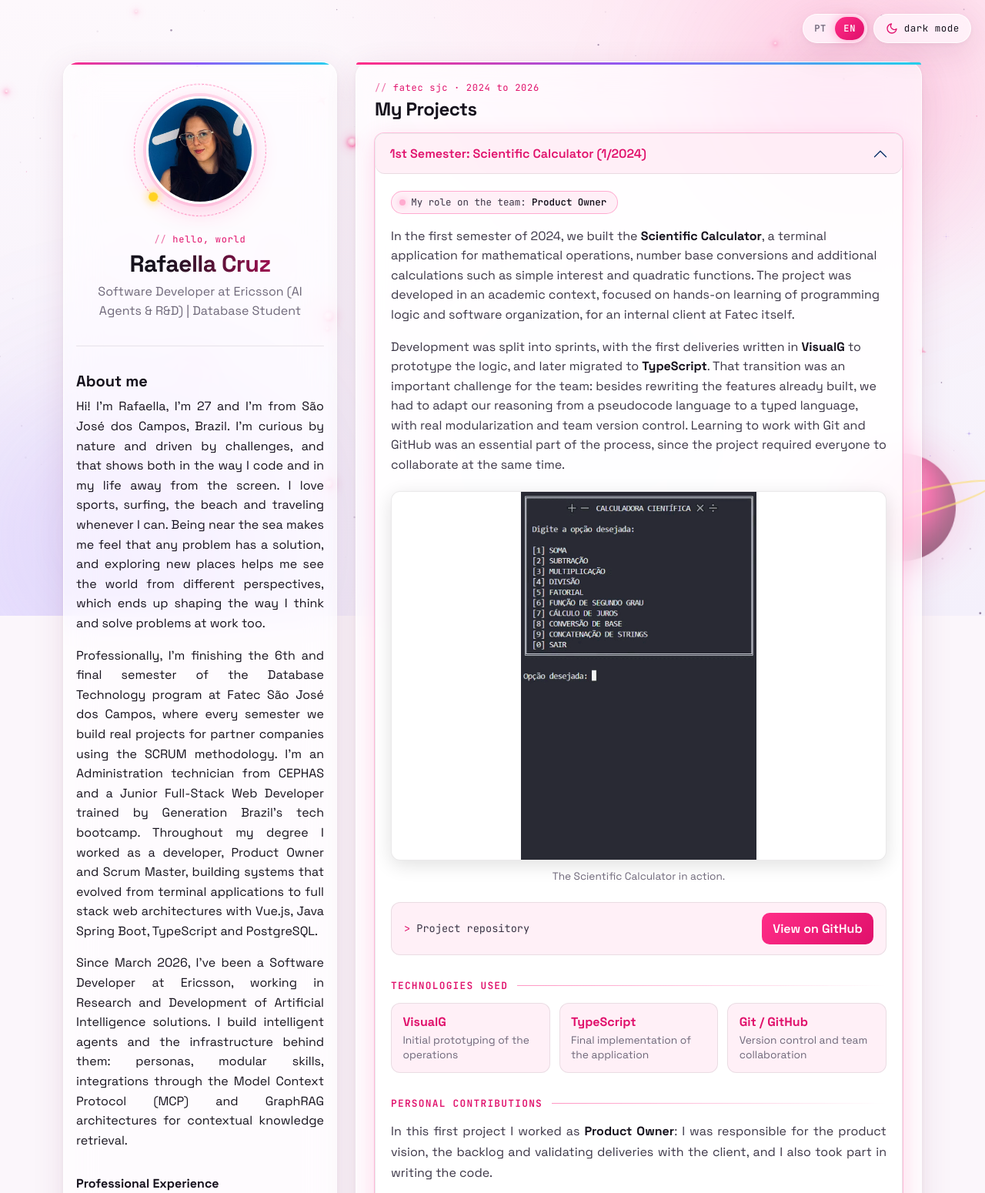
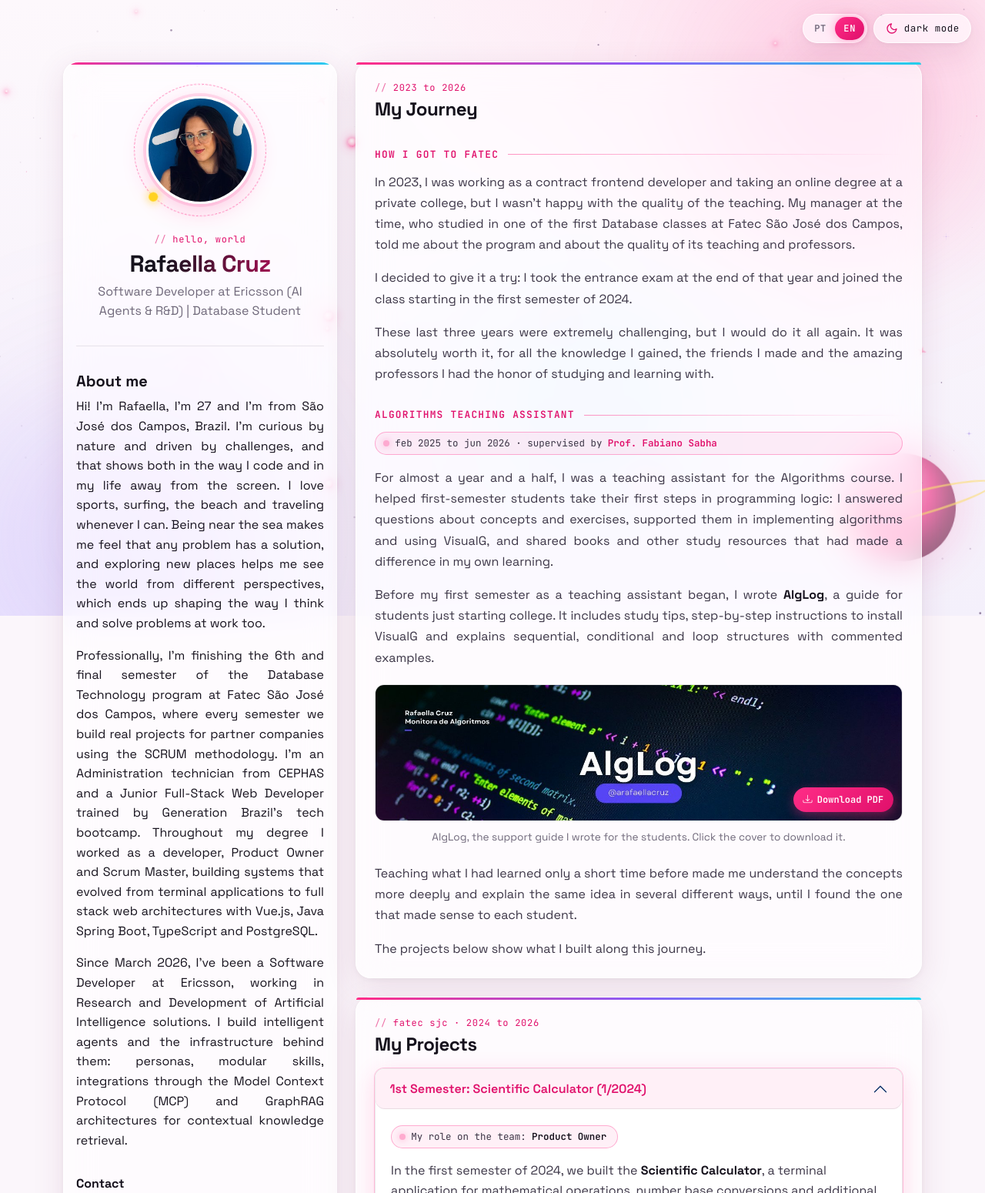
Before and after one commit to arafaellacruz/arafaellacruz.github.io, a plain HTML site: page index.html in a window 1280 px wide. Shown: the top 1550 px of the page at 77% size. Drawn offline with nearby package versions, Linux system fonts and the light colour scheme.

Commit message:
feat: adding journey section with teaching assistant experience and algorithms guide download

```diff
--- a/i18n.js
+++ b/i18n.js
@@ -9,13 +9,6 @@ window.I18N_EN = {
  "t008": "Hi! I'm Rafaella, I'm 27 and I'm from São José dos Campos, Brazil. I'm curious by nature and driven by challenges, and that shows both in the way I code and in my life away from the screen. I love sports, surfing, the beach and traveling whenever I can. Being near the sea makes me feel that any problem has a solution, and exploring new places helps me see the world from different perspectives, which ends up shaping the way I think and solve problems at work too.",
  "t009": "Professionally, I'm finishing the 6th and final semester of the Database Technology program at Fatec São José dos Campos, where every semester we build real projects for partner companies using the SCRUM methodology. I'm an Administration technician from CEPHAS and a Junior Full-Stack Web Developer trained by Generation Brazil's tech bootcamp. Throughout my degree I worked as a developer, Product Owner and Scrum Master, building systems that evolved from terminal applications to full stack web architectures with Vue.js, Java Spring Boot, TypeScript and PostgreSQL.",
  "t010": "Since March 2026, I've been a Software Developer at Ericsson, working in Research and Development of Artificial Intelligence solutions. I build intelligent agents and the infrastructure behind them: personas, modular skills, integrations through the Model Context Protocol (MCP) and GraphRAG architectures for contextual knowledge retrieval.",
- "t011": "Professional Experience",
- "t013": "Ericsson · Jun 2026 to present · Remote",
- "t014": "Creating personas for AI agents, defining their behavior, instructions, responsibilities and operating context.",
- "t015": "Developing modular skills that extend and specialize the agents' capabilities.",
- "t016": "Developing and integrating MCPs to connect agents to external tools, services and data sources.",
- "t017": "Building GraphRAG architectures to structure, relate and retrieve knowledge with context.",
- "t018": "Researching and prototyping new approaches and infrastructure components for agent-based systems.",
  "t019": "Contact",
  "t021": "Core Skills",
  "t025": "Programming Logic",
@@ -327,5 +320,22 @@ window.I18N_EN = {
  "t383": "<strong>User Empathy:</strong> Writing stories for three different roles and manuals for people without a technical background made me constantly think about who would be on the other side of the screen: what that person needs, what they already know and where they might get stuck.",
  "t384": "<strong>Ethical Responsibility:</strong> Validating LGPD was a reminder that behind every database row there is a person. Making sure an employee can refuse, correct or delete their data, and be notified if something goes wrong, is also part of product quality.",
  "t385": "Wrapping Up My Degree",
- "t386": "Akpedia closed a journey that began with a terminal calculator in the 1st semester. Across six projects, I was Product Owner in the first and the last, a developer in the 2nd, 3rd and 5th and Scrum Master in the 4th, and I leave Fatec understanding a system as a whole: from data in the database to the screen, from the team's process to the client's needs and the legal obligations of anyone who holds other people's data."
+ "t386": "Akpedia closed a journey that began with a terminal calculator in the 1st semester. Across six projects, I was Product Owner in the first and the last, a developer in the 2nd, 3rd and 5th and Scrum Master in the 4th, and I leave Fatec understanding a system as a whole: from data in the database to the screen, from the team's process to the client's needs and the legal obligations of anyone who holds other people's data.",
+ "t387": "2023 to 2026",
+ "t388": "My Journey",
+ "t389": "In 2023, I was working as a contract frontend developer and taking an online degree at a private college, but I wasn't happy with the quality of the teaching. My manager at the time, who studied in one of the first Database classes at Fatec São José dos Campos, told me about the program and about the quality of its teaching and professors.",
+ "t390": "I decided to give it a try: I took the entrance exam at the end of that year and joined the class starting in the first semester of 2024.",
+ "t391": "These last three years were extremely challenging, but I would do it all again. It was absolutely worth it, for all the knowledge I gained, the friends I made and the amazing professors I had the honor of studying and learning with.",
+ "t392": "feb 2025 to jun 2026 · supervised by <strong>Prof. Fabiano Sabha</strong>",
+ "t393": "Algorithms Teaching Assistant",
+ "t394": "For almost a year and a half, I was a teaching assistant for the Algorithms course. I helped first-semester students take their first steps in programming logic: I answered questions about concepts and exercises, supported them in implementing algorithms and using VisualG, and shared books and other study resources that had made a difference in my own learning.",
+ "t395": "Before my first semester as a teaching assistant began, I wrote <strong>AlgLog</strong>, a guide for students just starting college. It includes study tips, step-by-step instructions to install VisualG and explains sequential, conditional and loop structures with commented examples.",
+ "t396": {
+  "alt": "Cover of AlgLog, the algorithms guide written for the students. Click to download the PDF."
+ },
+ "t397": "AlgLog, the support guide I wrote for the students. Click the cover to download it.",
+ "t398": "Teaching what I had learned only a short time before made me understand the concepts more deeply and explain the same idea in several different ways, until I found the one that made sense to each student.",
+ "t399": "How I got to Fatec",
+ "t400": "The projects below show what I built along this journey.",
+ "t401": "Download PDF"
 };
--- a/index.html
+++ b/index.html
@@ -140,19 +140,6 @@
             Desde março de 2026, sou Software Developer na Ericsson, em Pesquisa e Desenvolvimento de soluções com Inteligência Artificial. Construo agentes inteligentes e a infraestrutura que os sustenta: personas, skills modulares, integrações via Model Context Protocol (MCP) e arquiteturas GraphRAG para recuperação contextualizada de conhecimento.
           </p>
 
-          <h6 data-i18n="t011">Experiência Profissional</h6>
-          <div class="mb-3">
-            <p class="mb-1"><strong>Software Developer | AI Agents &amp; R&amp;D</strong></p>
-            <p data-i18n="t013" class="text-muted small mb-2">Ericsson · jun. 2026 até o momento · Remoto</p>
-            <ul class="small ps-3 mb-0">
-              <li data-i18n="t014">Criação de personas para agentes de IA, definindo comportamento, instruções, responsabilidades e contexto de atuação.</li>
-              <li data-i18n="t015">Desenvolvimento de skills modulares que ampliam e especializam as capacidades dos agentes.</li>
-              <li data-i18n="t016">Desenvolvimento e integração de MCPs para conectar os agentes a ferramentas, serviços e fontes de dados externas.</li>
-              <li data-i18n="t017">Construção de arquiteturas GraphRAG para estruturar, relacionar e recuperar conhecimento com contexto.</li>
-              <li data-i18n="t018">Pesquisa e prototipação de novas abordagens e componentes de infraestrutura para sistemas baseados em agentes.</li>
-            </ul>
-          </div>
-
           <h6 data-i18n="t019">Contatos</h6>
           <p class="d-flex gap-2 flex-wrap">
             <a href="https://github.com/arafaellacruz" target="_blank" rel="noopener noreferrer" class="contact-badge" aria-label="GitHub">
@@ -198,6 +185,38 @@
 
       <!-- Conteúdo principal -->
       <div class="col-lg-8">
+        <div class="card projects-card story-card p-3 p-md-4 mb-4">
+          <span data-i18n="t387" class="kicker">2023 a 2026</span>
+          <h4 data-i18n="t388" class="mb-1">Minha Trajetória</h4>
+
+          <h6 data-i18n="t399" class="section-title">Como cheguei à Fatec</h6>
+          <div class="contribution-text">
+            <p data-i18n="t389">Em 2023, eu trabalhava como desenvolvedora frontend PJ e cursava uma faculdade particular EAD, mas não estava satisfeita com a qualidade do ensino. Meu gestor na época, que estudou em uma das primeiras turmas de Banco de Dados da Fatec São José dos Campos, me contou sobre o curso e sobre a qualidade do ensino e dos professores.</p>
+            <p data-i18n="t390">Decidi tentar: fiz o vestibular no fim daquele ano e ingressei na turma do primeiro semestre de 2024.</p>
+            <p data-i18n="t391">Esses últimos três anos foram extremamente desafiadores, mas eu faria tudo de novo. Valeu muito a pena por todo o conhecimento que adquiri, pelos amigos que fiz e pelos professores incríveis com quem tive a honra de estudar e aprender.</p>
+          </div>
+
+          <h6 data-i18n="t393" class="section-title">Monitoria de Algoritmos</h6>
+          <p data-i18n="t392" class="role-badge">fev. 2025 a jun. 2026 · orientada pelo <strong>Prof. Fabiano Sabha</strong></p>
+          <div class="contribution-text">
+            <p data-i18n="t394">Durante quase um ano e meio, fui monitora da disciplina de Algoritmos. Ajudava os alunos do primeiro semestre a dar os primeiros passos em lógica de programação: tirava dúvidas sobre conceitos e exercícios, dava suporte na implementação dos algoritmos e no uso do VisualG, e compartilhava livros e outras fontes de estudo que fizeram diferença no meu próprio aprendizado.</p>
+            <p data-i18n="t395">Antes do primeiro semestre de monitoria começar, escrevi o <strong>AlgLog</strong>, um manual para quem está chegando na faculdade. Ele traz dicas de estudo, o passo a passo para instalar o VisualG e explica as estruturas sequencial, condicional e de repetição com exemplos comentados.</p>
+          </div>
+
+          <div class="project-media">
+            <a class="download-cover" href="assets/monitoria/alglog-manual-de-algoritmos.pdf" download="AlgLog - Manual de Algoritmos.pdf">
+              <img data-i18n-alt="t396" src="assets/monitoria/alglog-capa.jpg" alt="Capa do AlgLog, manual de algoritmos escrito para os alunos da monitoria. Clique para baixar o PDF." class="project-image">
+              <span class="download-hint"><i class="bi bi-download" aria-hidden="true"></i><span data-i18n="t401">Baixar PDF</span></span>
+            </a>
+            <p data-i18n="t397" class="project-caption">AlgLog, o manual de apoio que escrevi para os alunos da monitoria. Clique na capa para baixar.</p>
+          </div>
+
+          <div class="contribution-text">
+            <p data-i18n="t398">Ensinar o que eu tinha aprendido pouco tempo antes me obrigou a entender os conceitos com mais profundidade e a explicar a mesma ideia de várias formas diferentes, até encontrar a que fazia sentido para cada aluno.</p>
+            <p data-i18n="t400">Os projetos abaixo mostram o que construí ao longo dessa jornada.</p>
+          </div>
+        </div>
+
         <div class="card projects-card p-3 p-md-4 mb-4">
           <span data-i18n="t043" class="kicker">fatec sjc · 2024 a 2026</span>
           <h4 data-i18n="t044" class="mb-3">Meus Projetos</h4>
--- a/style.css
+++ b/style.css
@@ -742,3 +742,37 @@ body > .container {
   .theme-toggle .label-dark,
   .theme-toggle .label-light { display: none !important; }
 }
+
+/* capa clicável para download (AlgLog) */
+.download-cover {
+  position: relative;
+  display: block;
+  border-radius: var(--radius-sm);
+  overflow: hidden;
+  transition: transform .2s ease, box-shadow .2s ease;
+}
+
+.download-cover:hover,
+.download-cover:focus-visible {
+  transform: translateY(-2px);
+  box-shadow: var(--glow);
+}
+
+.download-cover:focus-visible { outline: 2px solid var(--pink); outline-offset: 3px; }
+
+.download-hint {
+  position: absolute;
+  right: 12px;
+  bottom: 12px;
+  display: inline-flex;
+  align-items: center;
+  gap: 0.4rem;
+  padding: 0.4rem 0.8rem;
+  border-radius: 999px;
+  background: linear-gradient(135deg, var(--pink), var(--pink-strong));
+  color: #fff;
+  font-family: var(--font-mono);
+  font-size: 0.75rem;
+  font-weight: 600;
+  box-shadow: 0 4px 14px rgba(255, 45, 135, 0.4);
+}
```
Also changed, not shown: assets/monitoria/alglog-capa.jpg (added), 1 other file.
